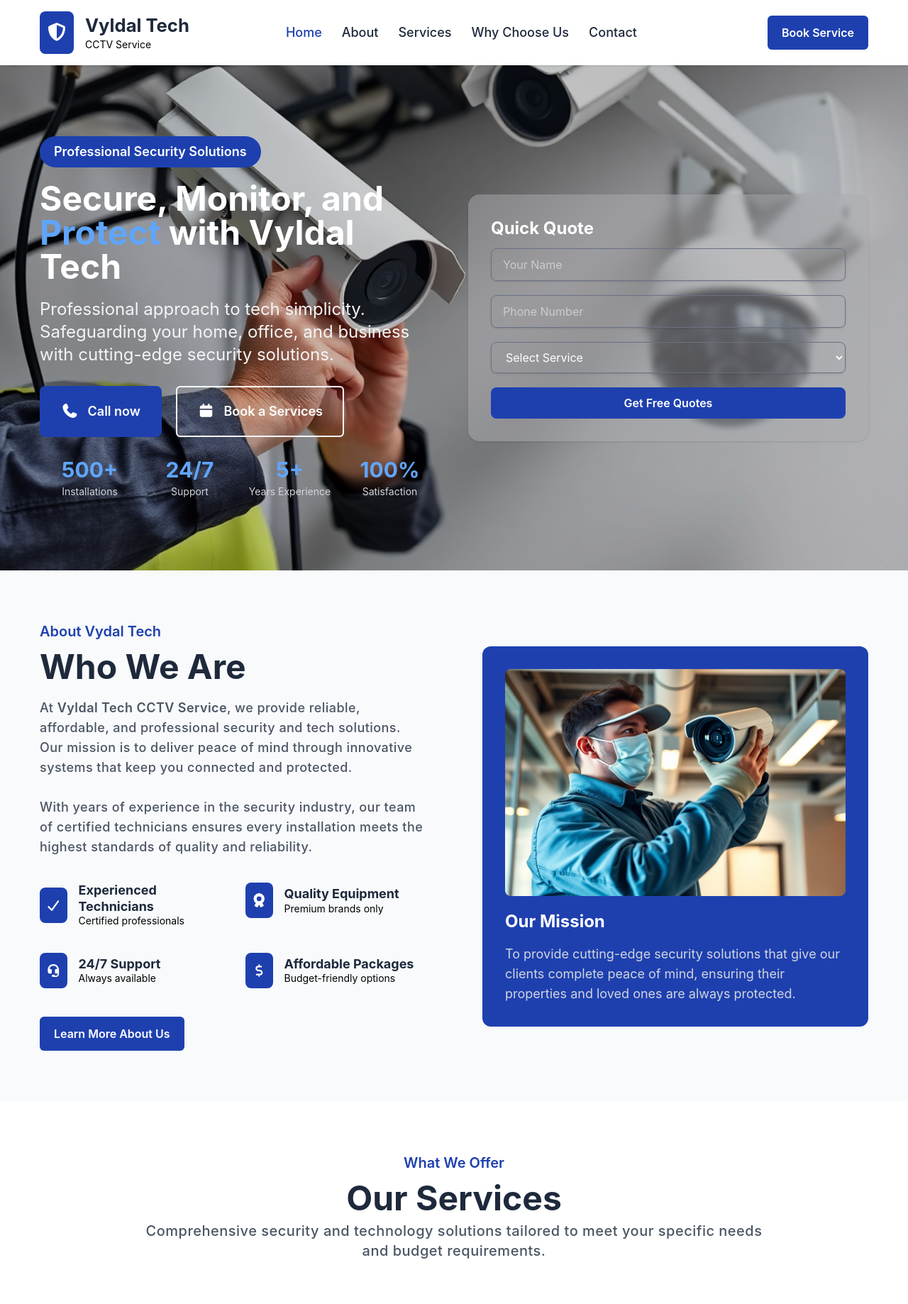
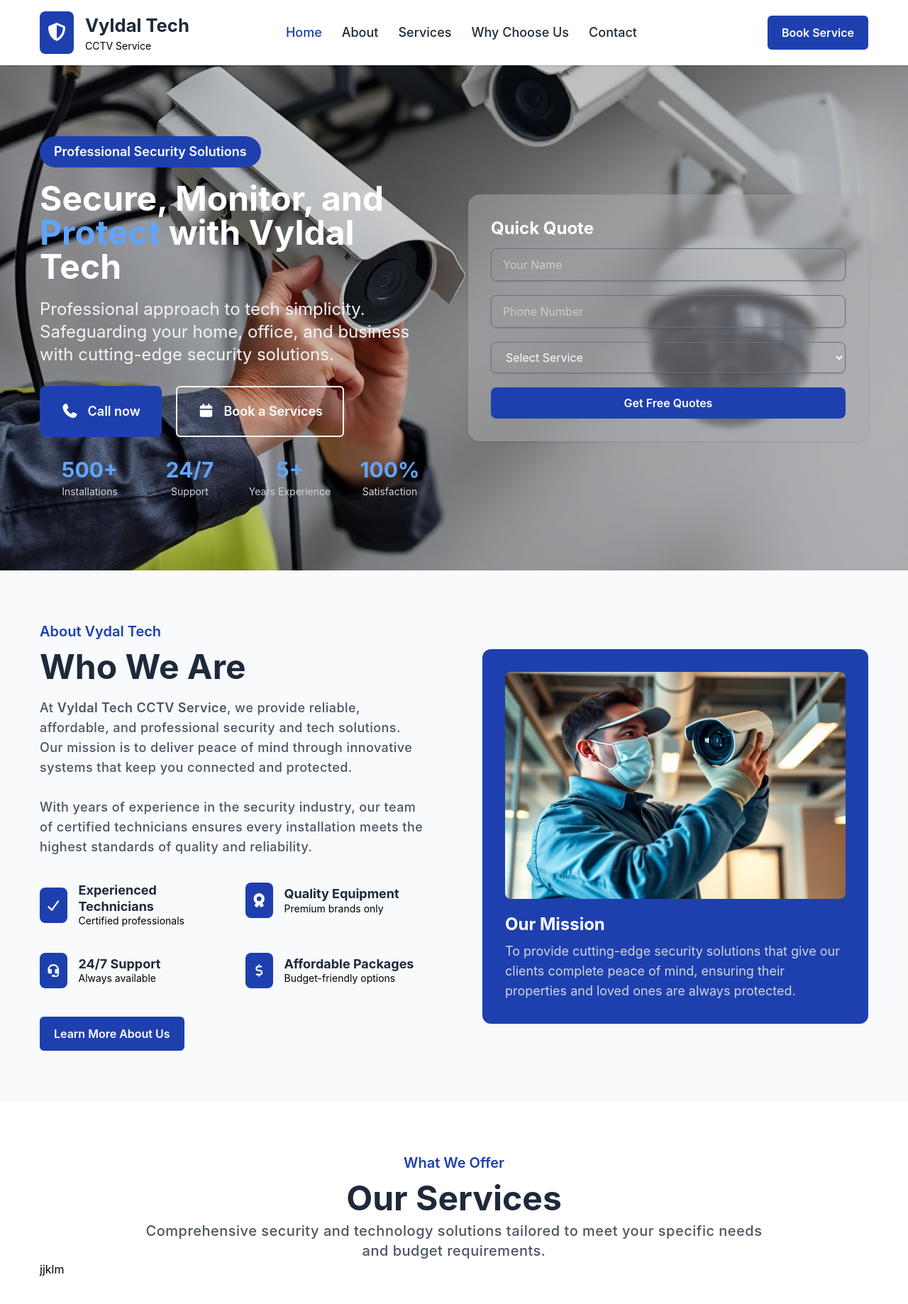
Before and after one commit to Adeleyeshina/vydaltech, a Vue app: page / in a window 1280 px wide. Shown: the top 1838 px of the page at 71% size. Built offline with nearby package versions, Linux system fonts and the light colour scheme.

Commit message:
overflow check

```diff
--- a/src/components/Navbar.vue
+++ b/src/components/Navbar.vue
@@ -13,7 +13,7 @@ watch(() => routes.path, () => {
 </script>
 
 <template>
-    <nav class="bg-white shadow-sm px-[25px] sm:px-14 py-4 sticky top-0 min-w-full z-5">
+    <nav class="bg-white shadow-sm px-[18px] sm:px-14 py-4 sticky top-0 min-w-full z-5">
         <div class="flex justify-between items-center">
             <!-- Logo -->
             <RouterLink to="/" class="flex items-center gap-x-3 md:gap-x-4">
@@ -21,7 +21,7 @@ watch(() => routes.path, () => {
                     <font-awesome-icon icon="fa-shield-halved" class="text-white text-[1.6rem]" />
                 </div>
                 <div>
-                    <h2 class="text-secondary font-bold text-2xl md:text-[1.6rem]">Vyldal Tech</h2>
+                    <h2 class="text-secondary font-bold text-[1.4rem] md:text-[1.6rem]">Vyldal Tech</h2>
                     <p class="font-normal text-sm">CCTV Service</p>
                 </div>
             </RouterLink>
--- /dev/null
+++ b/src/components/ServiceCard.vue
@@ -0,0 +1,9 @@
+<script setup lang="ts">
+
+</script>
+
+<template>
+    <article>
+        jjklm
+    </article>
+</template>
--- a/src/components/home/Hero.vue
+++ b/src/components/home/Hero.vue
@@ -18,7 +18,7 @@ const heroWorks = [
 </script>
 <template>
     <header
-        class="px-[25px] sm:px-14 bg-[url('/images/home/herobanner.png')] w-full bg-cover bg-center relative flex items-center py-18 sm:py-25">
+        class="px-[18px] sm:px-14 bg-[url('/images/home/herobanner.png')] w-full bg-cover bg-center relative flex items-center py-18 sm:py-25">
         <div class="absolute inset-0 bg-black/20  w-full h-full "></div>
 
         <!-- Hero Content -->
--- a/src/components/home/HomeServiceSection.vue
+++ b/src/components/home/HomeServiceSection.vue
@@ -1,4 +1,5 @@
 <script setup lang="ts">
+import ServiceCard from '../ServiceCard.vue'
 
 </script>
 
@@ -8,7 +9,7 @@
             <h3 class="text-[#1e40af] font-semibold text-xl">
                 What We Offer
             </h3>
-            <h2 class="text-headingText headingStyle mt-3 text-center">
+            <h2 class="text-headingText headingStyle md:mt-3 text-center">
                 Our Services
             </h2>
             <p class="text-body-color font-medium text-base md:text-xl tracking-wide mt-2   lg:w-4xl mx-auto">
@@ -16,11 +17,16 @@
                 requirements.
             </p>
         </div>
+
+        <div>
+            <service-card />
+        </div>
     </section>
 </template>
 
 <script lang="ts">
 export default {
+  components: { ServiceCard },
     name: "HomeServiceSection"
 }
 </script>
--- a/src/components/home/ShortAbout.vue
+++ b/src/components/home/ShortAbout.vue
@@ -15,7 +15,7 @@ import Button from '../Button.vue';
                         About Vydal Tech
                     </h3>
 
-                    <h2 class="text-headingText headingStyle mt-3 text-center xl:text-left">
+                    <h2 class="text-headingText headingStyle md:mt-3 text-center xl:text-left">
                         Who We Are
                     </h2>
 
@@ -57,7 +57,7 @@ import Button from '../Button.vue';
 
                 <div class="text-white mt-5">
                     <h3 class="font-bold text-2xl">Our Mission</h3>
-                    <p class="mt-4 text-gray-300 text-base md:text-lg font-normal">
+                    <p class="mt-2 text-gray-300 text-base md:text-lg font-normal">
                         To provide cutting-edge security solutions that give our clients complete peace of mind,
                         ensuring their properties and loved ones are always protected.
                     </p>
--- a/src/style.css
+++ b/src/style.css
@@ -13,8 +13,8 @@ html, body {
 }
 
 section {
-    @apply px-[25px] sm:px-14 py-12 md:py-18
+    @apply px-[18px] sm:px-14 py-12 md:py-18
 }
 .headingStyle {
-    @apply text-4xl  sm:text-5xl font-bold
+    @apply text-[2rem]  sm:text-5xl font-bold
 }
```
